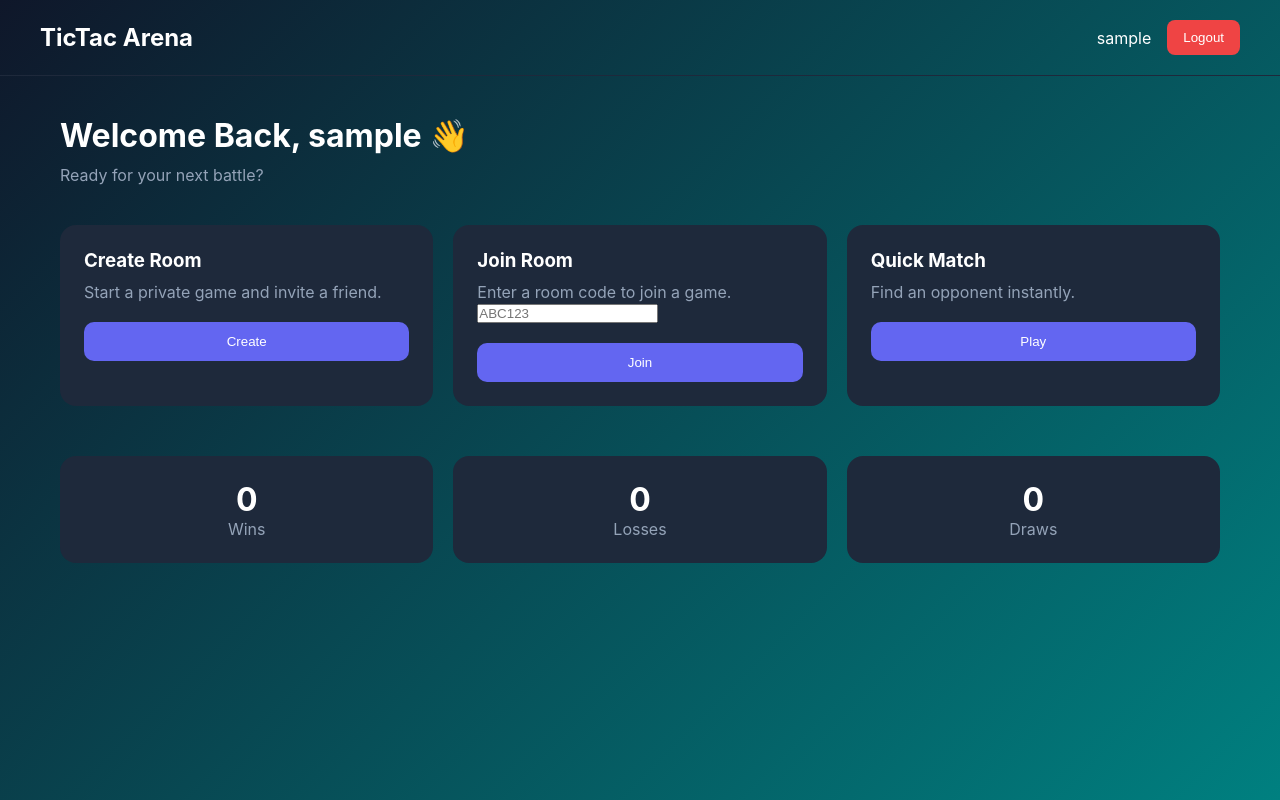
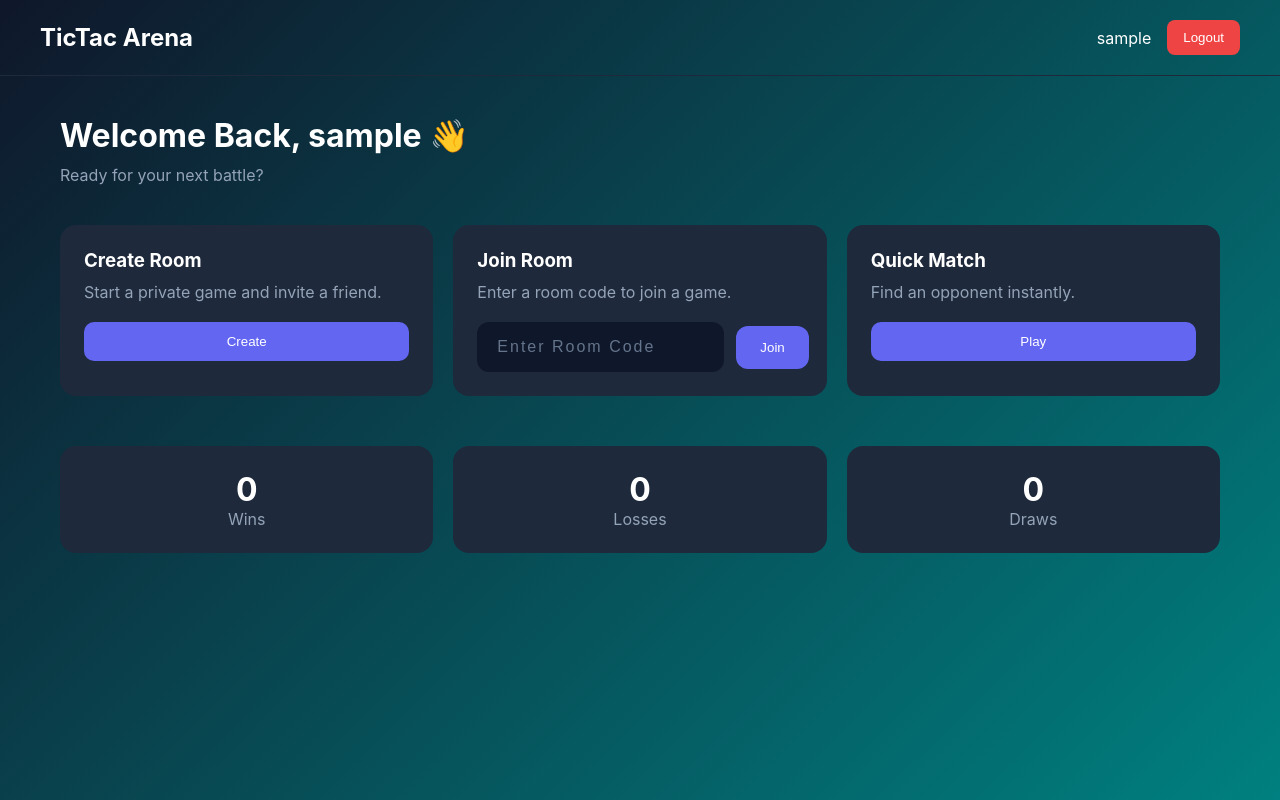
Before and after one commit to pawanx/TikTac-Areana, a React (Vite) app in the folder client/: page /dashboard in a window 1280 px wide. Built offline with nearby package versions, Linux system fonts and the light colour scheme; no server answers; sample sign-in values are in the browser's storage.

Commit message:
chore: polished Gameboard UI

```diff
--- a/client/src/pages/Dashboard/Dashboard.css
+++ b/client/src/pages/Dashboard/Dashboard.css
@@ -1,6 +1,6 @@
 .dashboard {
   min-height: 100vh;
- background: linear-gradient(135deg, #0f172a, teal);
+  background: linear-gradient(135deg, #0f172a, teal);
   color: white;
 }
 
@@ -56,8 +56,7 @@
 .action-cards {
   display: grid;
 
-  grid-template-columns:
-    repeat(auto-fit, minmax(250px, 1fr));
+  grid-template-columns: repeat(auto-fit, minmax(250px, 1fr));
 
   gap: 20px;
 
@@ -82,7 +81,7 @@
   margin-bottom: 10px;
 }
 
-.action-card button {
+.action-card > button {
   margin-top: 20px;
 
   width: 100%;
@@ -124,8 +123,7 @@
 
   display: grid;
 
-  grid-template-columns:
-    repeat(auto-fit, minmax(180px, 1fr));
+  grid-template-columns: repeat(auto-fit, minmax(180px, 1fr));
 
   gap: 20px;
 }
@@ -143,3 +141,127 @@
 .stat-card h2 {
   font-size: 2rem;
 }
+
+.room-box {
+  margin-top: 30px;
+
+  background: #1e293b;
+
+  border-radius: 20px;
+
+  padding: 30px;
+
+  text-align: center;
+}
+
+.room-box h3 {
+  margin-bottom: 20px;
+}
+
+.room-code-container {
+  display: flex;
+
+  justify-content: center;
+
+  align-items: center;
+
+  gap: 15px;
+
+  margin-bottom: 15px;
+}
+
+.room-code-container span {
+  background: #0f172a;
+
+  padding: 15px 25px;
+
+  border-radius: 15px;
+
+  font-size: 1.5rem;
+
+  letter-spacing: 4px;
+
+  font-weight: bold;
+
+  color: #6366f1;
+}
+
+.copy-btn {
+  border: none;
+
+  background: #6366f1;
+
+  color: white;
+
+  padding: 15px 20px;
+
+  border-radius: 15px;
+
+  cursor: pointer;
+
+  transition: 0.3s;
+}
+
+.copy-btn:hover {
+  background: #4f46e5;
+}
+
+.join-input-container {
+  display: flex;
+  gap: 12px;
+  margin-top: 20px;
+  align-items:center;
+}
+
+.join-input {
+  flex: 1;
+
+  background: #0f172a;
+
+  color: white;
+
+  border: 2px solid transparent;
+
+  outline: none;
+
+  padding: 14px 18px;
+
+  border-radius: 12px;
+
+  font-size: 1rem;
+
+  letter-spacing: 2px;
+
+  transition: 0.3s;
+}
+
+.join-input::placeholder {
+  color: #64748b;
+}
+
+.join-input:focus {
+  border-color: #6366f1;
+
+  box-shadow: 0 0 15px rgba(99, 102, 241, 0.4);
+}
+
+.join-btn {
+
+  background: #6366f1;
+
+  color: white;
+
+  border: none;
+
+  border-radius: 12px;
+
+  padding: 14px 24px;
+
+  cursor: pointer;
+
+  transition: 0.3s;
+}
+
+.join-btn:hover {
+  background: #4f46e5;
+}
--- a/client/src/pages/Dashboard/Dashboard.jsx
+++ b/client/src/pages/Dashboard/Dashboard.jsx
@@ -1,12 +1,12 @@
 import { useEffect, useState } from "react";
-import {useNavigate} from "react-router-dom"
+import { useNavigate } from "react-router-dom";
 import { useAuth } from "../../contexts/AuthContext";
 import { socket } from "../../socket/socket";
 import "./Dashboard.css";
 
 const Dashboard = () => {
   const { user, logout } = useAuth();
-  const navigate = useNavigate()
+  const navigate = useNavigate();
   const [roomCode, setRoomCode] = useState("");
   const [joinCode, setJoinCode] = useState("");
 
@@ -21,6 +21,11 @@ const Dashboard = () => {
       roomCode: joinCode,
       username: user.username,
     });
+  };
+
+  const copyRoomCode = async () => {
+    await navigator.clipboard.writeText(roomCode);
+    alert("Room code copied!");
   };
 
   useEffect(() => {
@@ -41,7 +46,7 @@ const Dashboard = () => {
 
       console.log(room.players);
 
-      navigate(`/room/${room.roomCode}`, {state: room})
+      navigate(`/room/${room.roomCode}`, { state: room });
     });
 
     socket.on("room-error", ({ message }) => {
@@ -87,14 +92,20 @@ const Dashboard = () => {
             <h3>Join Room</h3>
             <p>Enter a room code to join a game.</p>
 
-            <input
-              type="text"
-              value={joinCode}
-              onChange={(e) => setJoinCode(e.target.value)}
-              placeholder="ABC123"
-            />
+            <div className="join-input-container">
+              <input
+                className="join-input"
+                type="text"
+                value={joinCode}
+                onChange={(e) => setJoinCode(e.target.value.toUpperCase())}
+                placeholder="Enter Room Code"
+                maxLength={6}
+              />
 
-            <button onClick={handleJoin}>Join</button>
+              <button className="join-btn" onClick={handleJoin}>
+                Join
+              </button>
+            </div>
           </div>
 
           <div className="action-card">
@@ -107,7 +118,17 @@ const Dashboard = () => {
 
         {roomCode && (
           <div className="room-box">
-            Room Code: <strong>{roomCode}</strong>
+            <h3>🎮 Room Created</h3>
+
+            <div className="room-code-container">
+              <span>{roomCode}</span>
+
+              <button className="copy-btn" onClick={copyRoomCode}>
+                📋 Copy
+              </button>
+            </div>
+
+            <p>Share this code with your friend.</p>
           </div>
         )}
 
--- a/client/src/pages/GameRoom/GameRoom.css
+++ b/client/src/pages/GameRoom/GameRoom.css
@@ -1,10 +1,50 @@
+.header-actions {
+  display: flex;
+  align-items: center;
+  gap: 15px;
+}
+
+.leave-btn-header {
+  background: #ef4444;
+
+  color: white;
+
+  border: none;
+
+  padding: 12px 22px;
+
+  border-radius: 15px;
+
+  font-size: 0.95rem;
+
+  font-weight: 600;
+
+  cursor: pointer;
+
+  transition: all 0.3s ease;
+}
+
+.leave-btn-header:hover {
+  background: #dc2626;
+
+  transform: translateY(-2px);
+
+  box-shadow: 0 8px 20px rgba(239, 68, 68, 0.4);
+}
+
+.leave-btn-header:active {
+  transform: scale(0.97);
+}
+
 .game-room {
   min-height: 100vh;
-  background: teal;
+
+  background: linear-gradient(135deg, #0f172a, teal);
+
   color: white;
+
   padding: 30px;
 }
-
 .room-header {
   display: flex;
   justify-content: space-between;
@@ -114,16 +154,26 @@
   margin-top: 30px;
 }
 
-.leave-btn {
-  background: #ef4444;
-  color: white;
-  border: none;
-  padding: 15px 25px;
-  border-radius: 15px;
-  cursor: pointer;
-  transition: 0.3s;
+.symbol-x {
+  color: #6366f1;
 }
 
-.leave-btn:hover {
-  background: #dc2626;
+.symbol-o {
+  color: #ec4899;
 }
+
+.turn-banner {
+  width: fit-content;
+
+  margin: auto;
+
+  padding: 15px 30px;
+
+  background: #1e293b;
+
+  border-radius: 15px;
+
+  font-size: 1.2rem;
+
+  margin-bottom: 30px;
+}
--- a/client/src/pages/GameRoom/GameRoom.jsx
+++ b/client/src/pages/GameRoom/GameRoom.jsx
@@ -124,7 +124,15 @@ const GameRoom = () => {
             <p>Room Code: {room.roomCode}</p>
           </div>
 
-          <div className="room-status">Status: {room.status}</div>
+          <div className="header-actions">
+            <div className="room-status">
+              {room.status === "playing" ? "🟢 Playing" : "🟡 Waiting"}
+            </div>
+
+            <button className="leave-btn-header" onClick={handleLeaveRoom}>
+              🚪 Leave
+            </button>
+          </div>
         </div>
 
         <div className="players-section">
@@ -138,7 +146,10 @@ const GameRoom = () => {
               }`}
             >
               <h3>{player.username}</h3>
-              <span>{player.symbol}</span>
+
+              <span className={player.symbol === "X" ? "symbol-x" : "symbol-o"}>
+                {player.symbol}
+              </span>
             </div>
           ))}
         </div>
@@ -151,7 +162,9 @@ const GameRoom = () => {
               🎉 Winner: {room.gameState.winner}
             </div>
           ) : (
-            <h2>Turn : {room.gameState.currentPlayer}</h2>
+            <div className="turn-banner">
+              ⚡ Turn : {room.gameState.currentPlayer}
+            </div>
           )}
         </div>
 
@@ -165,9 +178,7 @@ const GameRoom = () => {
               🔄 Play Again
             </button>
 
-            <button className="leave-btn" onClick={handleLeaveRoom}>
-              🚪 Leave Room
-            </button>
+
           </div>
         )}
       </div>
```
